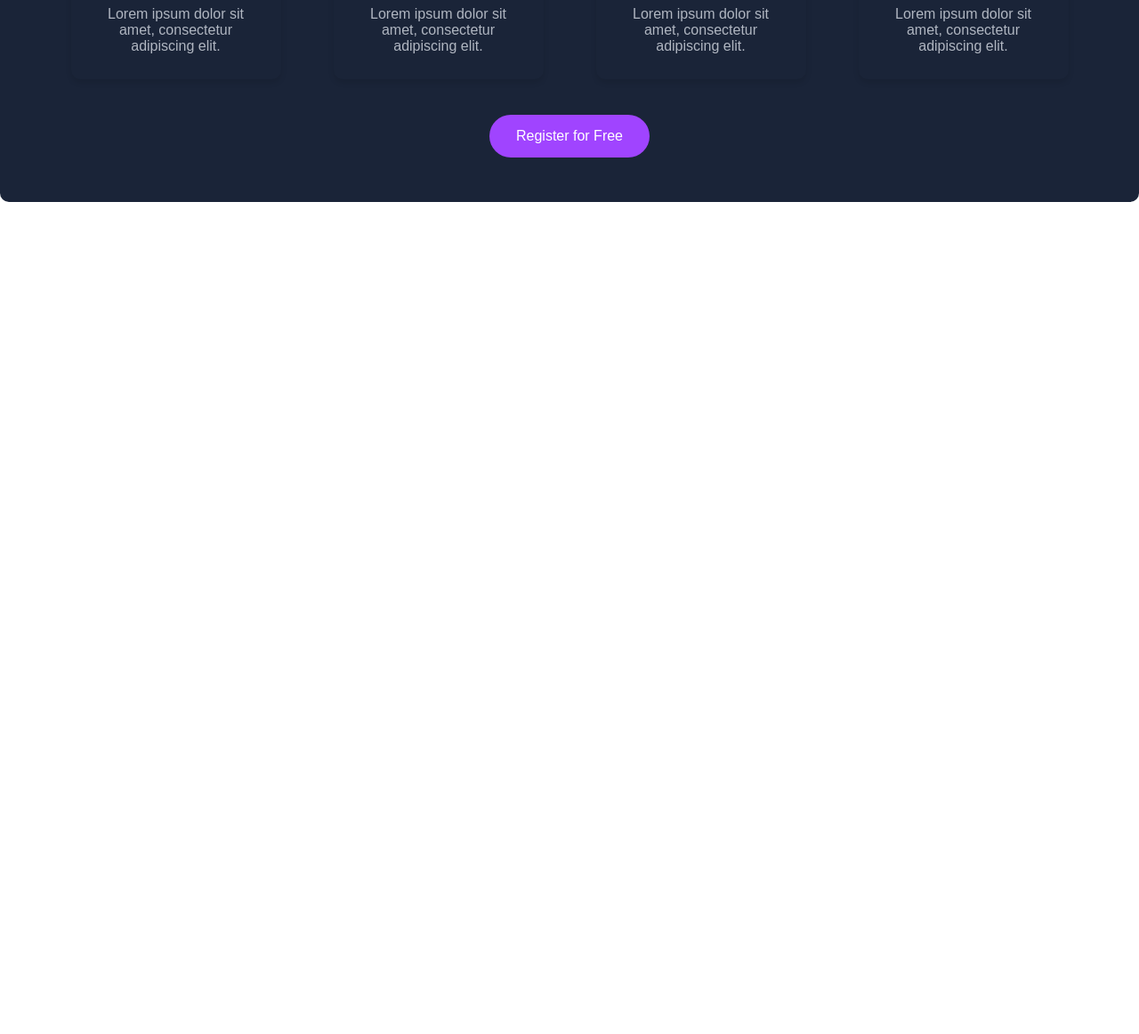
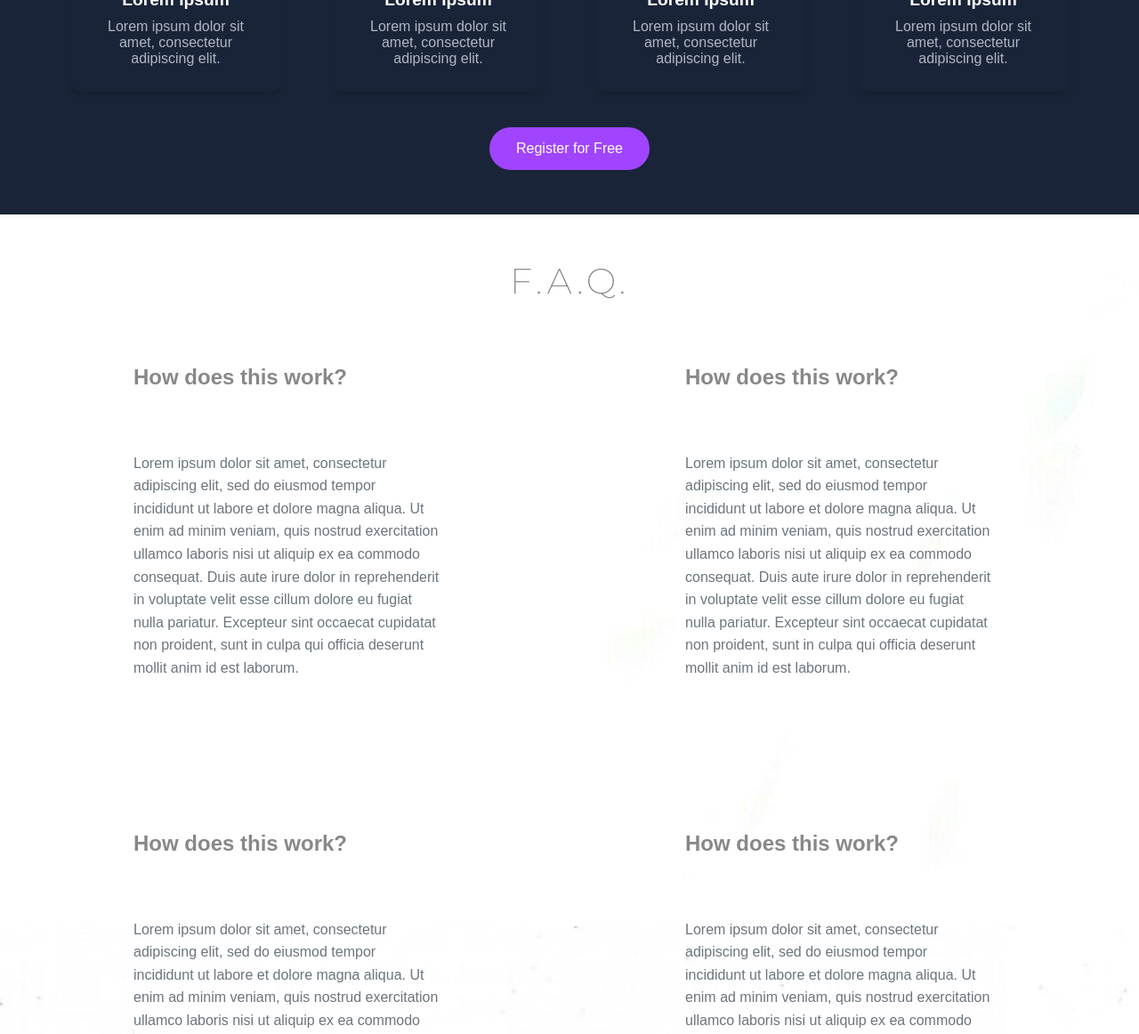
Before and after one commit to Derrick-K-W/alx_html_css, a plain HTML site: page css_advanced/index.html in a window 1280 px wide. Shown: the part 1638-2800 px from the top of the page at 89% size. Before the commit the page ends 1865 px from the top, so only its background shows below. Drawn offline with Linux system fonts and the light colour scheme.

Commit message:
Updated index.html and styles.css

```diff
--- a/css_advanced/index.html
+++ b/css_advanced/index.html
@@ -6,6 +6,8 @@
     <meta name="viewport" content="width=device-width, initial-scale=1.0">
     <title>Smile School</title>
     <link rel="stylesheet" href="styles.css">
+    <link href="https://fonts.googleapis.com/css2?family=Montserrat:wght@200;400;500&display=swap" rel="stylesheet">
+
 </head>
 
 <body>
@@ -162,7 +164,7 @@
                 <div class="membership-cards">
                     <div class="card">
                         <div class="icon">
-                            <img src="images/smile.png" alt="Smile Logo">
+                            <img src="images/smile.png   " alt="Smile Logo">
                         </div>
                         <h3>Lorem Ipsum</h3>
                         <p>Lorem ipsum dolor sit amet, consectetur adipiscing elit.</p>
@@ -191,6 +193,27 @@
                 </div>
                 <button class="register-button">Register for Free</button>
             </section>
+            <section class="faq-section">
+                <h1>F.A.Q.</h1>
+                <div class="faq-container">
+                    <div class="faq-item">
+                        <h2>How does this work?</h2>
+                        <p>Lorem ipsum dolor sit amet, consectetur adipiscing elit, sed do eiusmod tempor incididunt ut labore et dolore magna aliqua. Ut enim ad minim veniam, quis nostrud exercitation ullamco laboris nisi ut aliquip ex ea commodo consequat. Duis aute irure dolor in reprehenderit in voluptate velit esse cillum dolore eu fugiat nulla pariatur. Excepteur sint occaecat cupidatat non proident, sunt in culpa qui officia deserunt mollit anim id est laborum.</p>
+                    </div>
+                    <div class="faq-item">
+                        <h2>How does this work?</h2>
+                        <p>Lorem ipsum dolor sit amet, consectetur adipiscing elit, sed do eiusmod tempor incididunt ut labore et dolore magna aliqua. Ut enim ad minim veniam, quis nostrud exercitation ullamco laboris nisi ut aliquip ex ea commodo consequat. Duis aute irure dolor in reprehenderit in voluptate velit esse cillum dolore eu fugiat nulla pariatur. Excepteur sint occaecat cupidatat non proident, sunt in culpa qui officia deserunt mollit anim id est laborum.</p>
+                    </div>
+                    <div class="faq-item">
+                        <h2>How does this work?</h2>
+                        <p>Lorem ipsum dolor sit amet, consectetur adipiscing elit, sed do eiusmod tempor incididunt ut labore et dolore magna aliqua. Ut enim ad minim veniam, quis nostrud exercitation ullamco laboris nisi ut aliquip ex ea commodo consequat. Duis aute irure dolor in reprehenderit in voluptate velit esse cillum dolore eu fugiat nulla pariatur. Excepteur sint occaecat cupidatat non proident, sunt in culpa qui officia deserunt mollit anim id est laborum.</p>
+                    </div>
+                    <div class="faq-item">
+                        <h2>How does this work?</h2>
+                        <p>Lorem ipsum dolor sit amet, consectetur adipiscing elit, sed do eiusmod tempor incididunt ut labore et dolore magna aliqua. Ut enim ad minim veniam, quis nostrud exercitation ullamco laboris nisi ut aliquip ex ea commodo consequat. Duis aute irure dolor in reprehenderit in voluptate velit esse cillum dolore eu fugiat nulla pariatur. Excepteur sint occaecat cupidatat non proident, sunt in culpa qui officia deserunt mollit anim id est laborum.</p>
+                    </div>
+                </div>
+            </section>
     </main>
 </body>
 
--- a/css_advanced/styles.css
+++ b/css_advanced/styles.css
@@ -166,7 +166,7 @@ header {
     align-items: center;
     justify-content: center; /* Center the image and text horizontally */
     font-family: Arial, sans-serif;
-    border-radius: 10px;
+
 }
 
 /* Styling for the image */
@@ -230,7 +230,7 @@ body {
     text-align: center;
      /* Ensures the section has a white background */
     padding: 40px; /* Adds padding around the content */
-    border-radius: 10px; /* Optional: adds rounded corners */
+
 }
 
 .title {
@@ -249,8 +249,18 @@ body {
 }
 
 .tutorial-cards {
+
     display: flex;
     justify-content: space-between;
+    margin-bottom: 40px;
+    margin-left: 90px;
+    margin-right: 90px;
+    padding-bottom: 10px;
+    padding-right: 100px;
+    padding-left: 100px;
+    background-image: url('images/white.jpg'); /* Set your background image here */
+    background-size: cover;
+    background-position: center;
 
 }
 
@@ -358,7 +368,7 @@ body {
     padding: 50px;
     max-width: 1310px;
     margin: 0 auto;
-    border-radius: 10px;
+
 }
 
 .free-membership h2 {
@@ -414,3 +424,70 @@ body {
 .free-membership .register-button:hover {
     background-color: #9227E4;
 }
+
+/* Styles for FAQ Section */
+body {
+    margin: 0;
+    font-family: 'Montserrat', sans-serif;
+}
+
+.faq-section {
+    margin: 0px;
+    background-image: url('images/whity.jpg'); /* Set your background image here */
+    background-size: cover;
+    background-position: center;
+    height: 100vh; /* Make header full screen */
+    position: relative;
+    color: #fff;
+    text-align: center;
+    padding: 50px 20px;
+}
+
+.faq-section h1 {
+    font-family: 'Montserrat', sans-serif;
+    font-size: 2.5em;
+    color: #888;
+    margin-bottom: 50px;
+    font-weight: 1000; /* Use a medium font weight for the title */
+    font-weight: 200; /* Use thin weight for a light look */
+    letter-spacing: 0.1em; /* Slightly spaced out the letters */
+}
+
+
+.faq-container {
+    display: grid;
+    grid-template-columns: repeat(2, 1fr);
+    gap: 40px;
+    max-width: 1200px;
+    margin: 0 auto;
+    text-align: center;
+}
+
+.faq-item h2 {
+    font-size: 1.5em;
+    color: #888;
+    margin-bottom: 20px;
+    padding: 20px;
+    text-align: left;
+    margin-bottom: 40px;
+    margin-left: 90px;
+    margin-right: 90px;
+    padding-bottom: 10px;
+    padding-right: 100px;
+
+}
+
+.faq-item p {
+    font-size: 1em;
+    color: #6c757d;
+    line-height: 1.6;
+    padding: 20px;
+    border-radius: 10px;
+    width: 80%;
+    text-align: left;
+    margin-bottom: 10px;
+    margin-left: 90px;
+    margin-right: 90px;
+    padding-bottom: 100px;
+    padding-right: 100px;
+}
```
Also changed, not shown: css_advanced/Images/whity.jpg (added).
